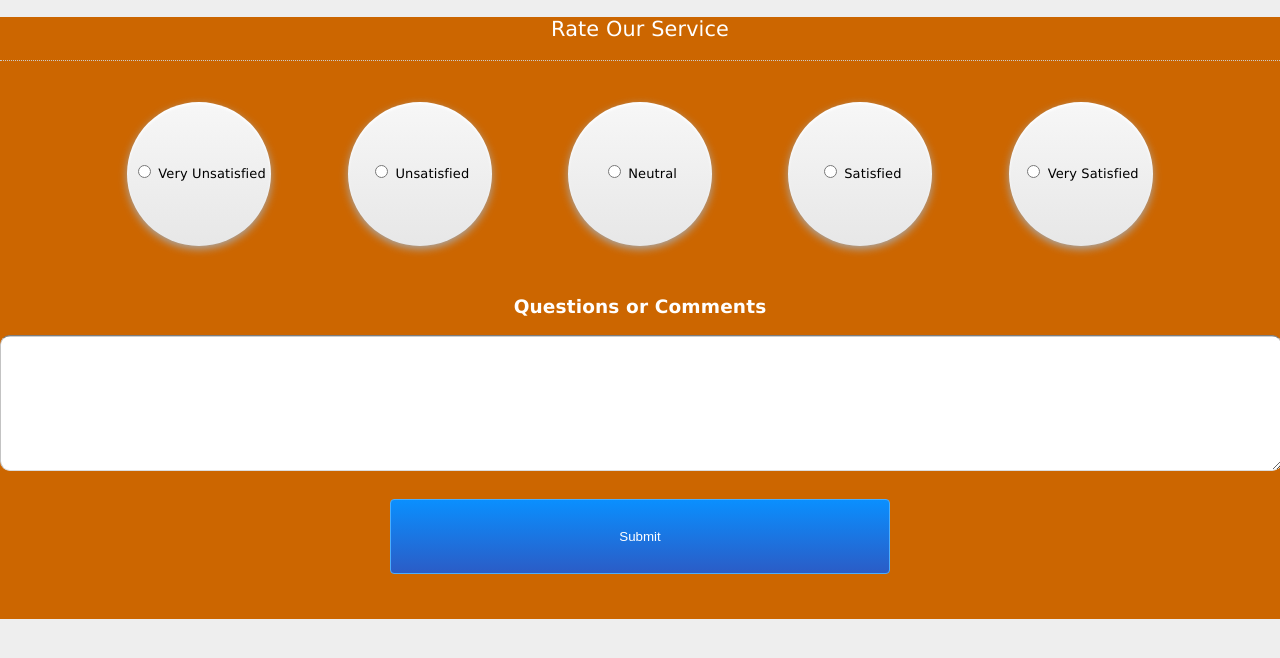
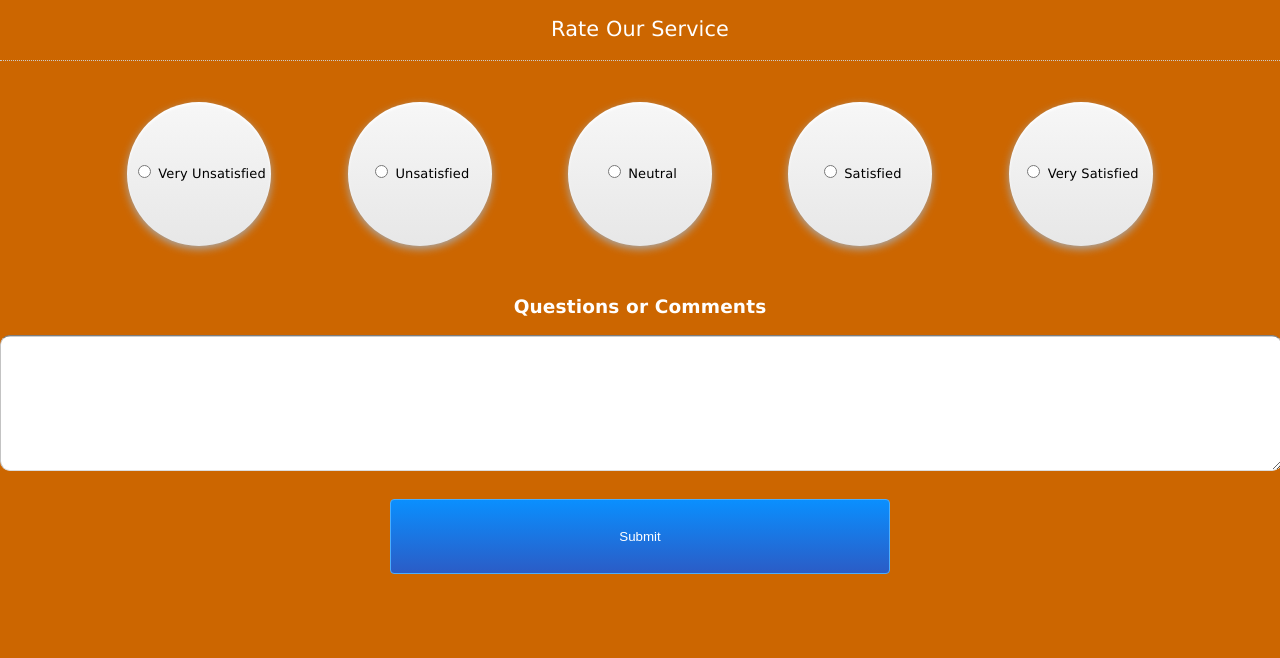
Before and after one commit to libraronin/Forms, a plain HTML site: page satisfaction/index.html in a window 1280 px wide. Drawn offline with Linux system fonts and the light colour scheme.

Commit message:
forgot to save

```diff
--- a/satisfaction/index.html
+++ b/satisfaction/index.html
@@ -15,7 +15,7 @@ Satisfaction Survey
 <link href="css/structure.css" rel="stylesheet">
 <link href="css/form.css" rel="stylesheet">
 <style type="text/css">
-body {background-color:#c60;}
+body, html {background-color:#c60;}
 #f11, #f12,#f13,#f14,#f15 {
   display: inline-block;
   background-color: #f7f7f7;
```
